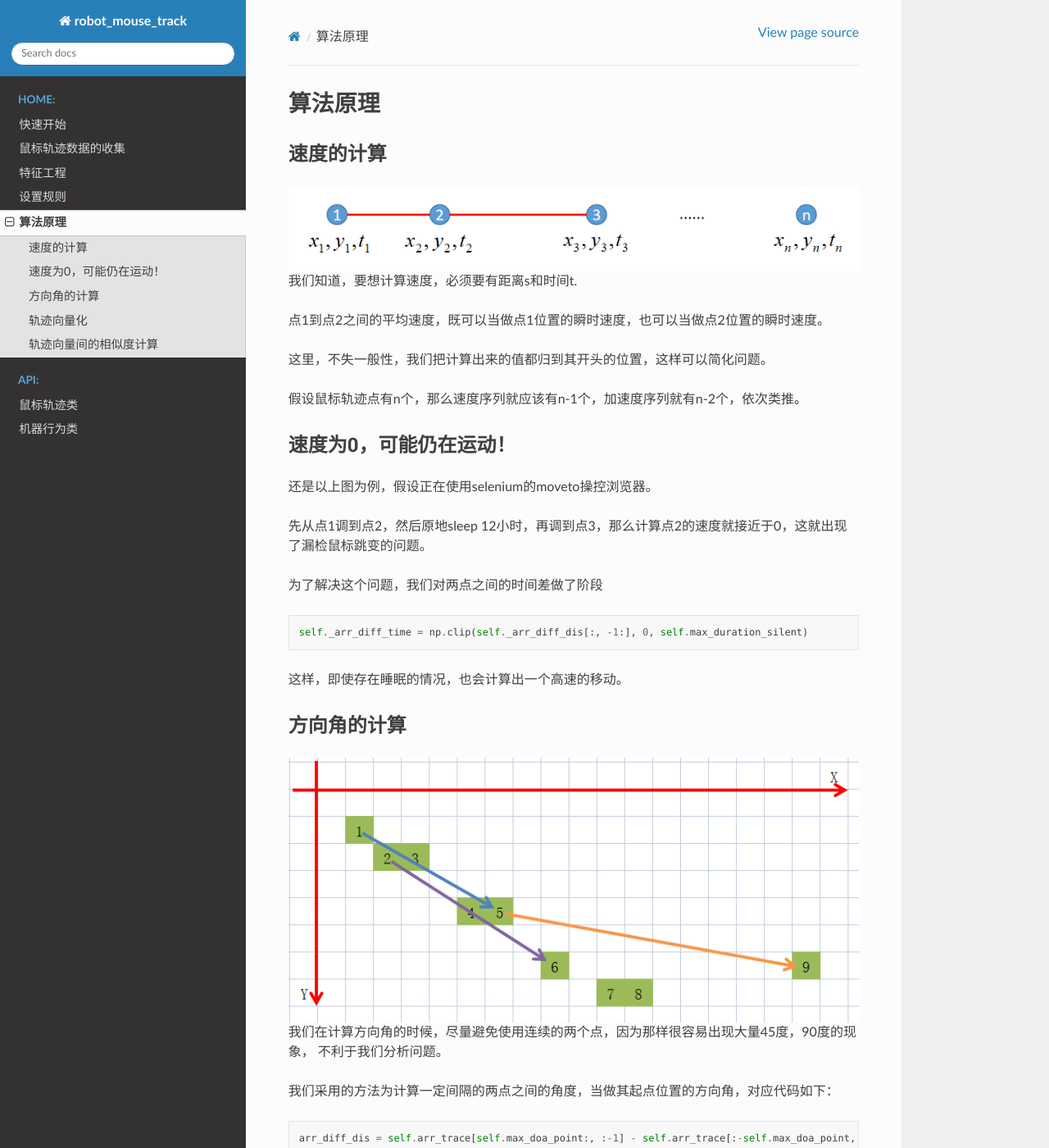
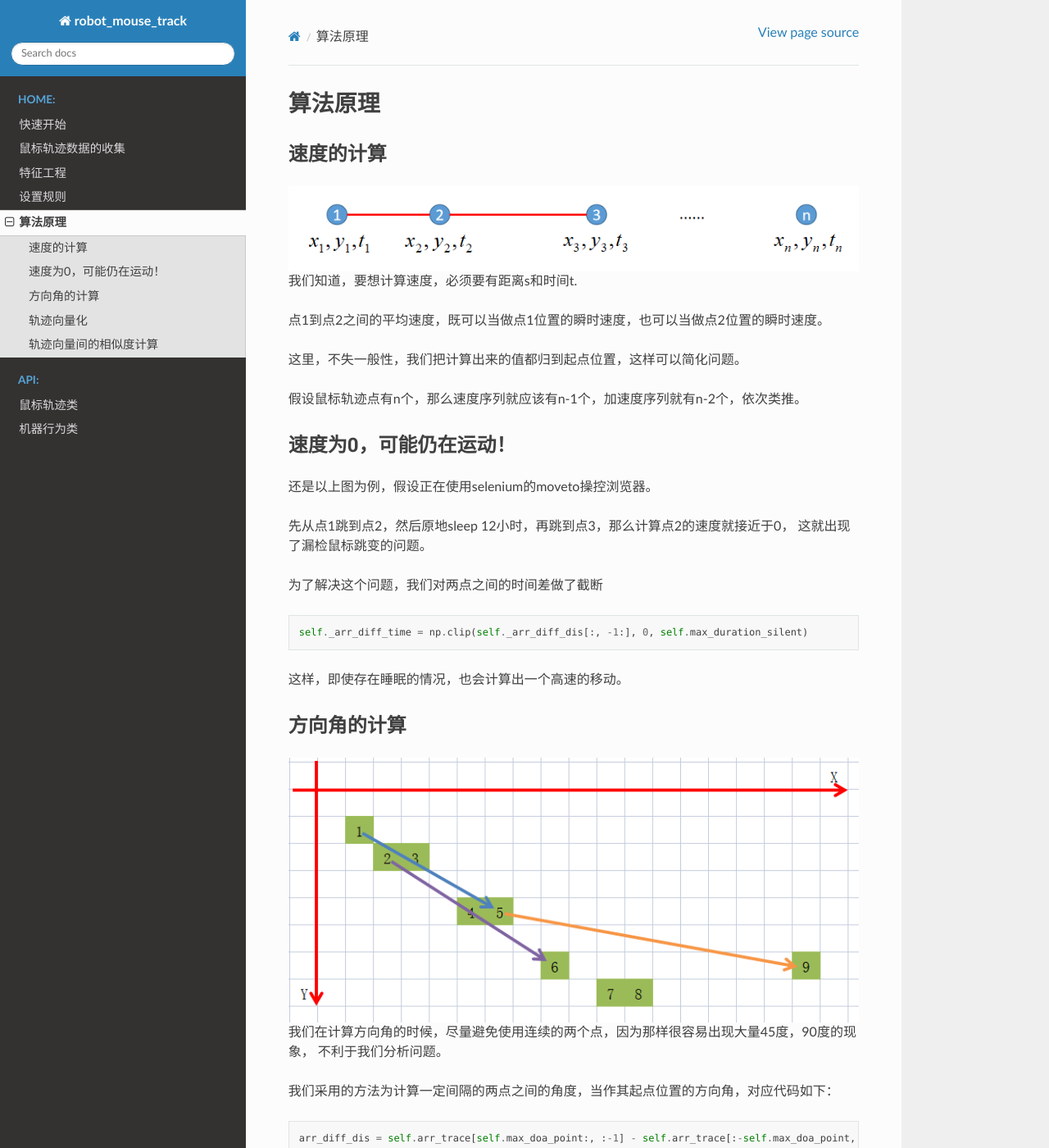
Before and after one commit to itmorn/robot-mouse-track, a Sphinx documentation site: the page built from docs/source/Algorithm.md, in a window 1280 px wide and 1400 px high. Shown: the whole window at 82% size. Built offline with Sphinx 7.4.7 and the Read the Docs theme 2.0.0, drawn with Linux system fonts in a browser that asks for light colours; some of the changed text lies outside the part shown.

Commit message:
更新文档

````diff
--- a/docs/source/Algorithm.md
+++ b/docs/source/Algorithm.md
@@ -6,16 +6,17 @@
 
 点1到点2之间的平均速度，既可以当做点1位置的瞬时速度，也可以当做点2位置的瞬时速度。
 
-这里，不失一般性，我们把计算出来的值都归到其开头的位置，这样可以简化问题。
+这里，不失一般性，我们把计算出来的值都归到起点位置，这样可以简化问题。
 
 假设鼠标轨迹点有n个，那么速度序列就应该有n-1个，加速度序列就有n-2个，依次类推。
 
 ## 速度为0，可能仍在运动！
 还是以上图为例，假设正在使用selenium的moveto操控浏览器。
 
-先从点1调到点2，然后原地sleep 12小时，再调到点3，那么计算点2的速度就接近于0，这就出现了漏检鼠标跳变的问题。
+先从点1跳到点2，然后原地sleep 12小时，再跳到点3，那么计算点2的速度就接近于0，
+这就出现了漏检鼠标跳变的问题。
 
-为了解决这个问题，我们对两点之间的时间差做了阶段
+为了解决这个问题，我们对两点之间的时间差做了截断
 
 ```python
 self._arr_diff_time = np.clip(self._arr_diff_dis[:, -1:], 0, self.max_duration_silent)
@@ -29,7 +30,7 @@ self._arr_diff_time = np.clip(self._arr_diff_dis[:, -1:], 0, self.max_duration_s
 我们在计算方向角的时候，尽量避免使用连续的两个点，因为那样很容易出现大量45度，90度的现象，
 不利于我们分析问题。
 
-我们采用的方法为计算一定间隔的两点之间的角度，当做其起点位置的方向角，对应代码如下：
+我们采用的方法为计算一定间隔的两点之间的角度，当作其起点位置的方向角，对应代码如下：
 ```python
 arr_diff_dis = self.arr_trace[self.max_doa_point:, :-1] - self.arr_trace[:-self.max_doa_point, :-1]
 ```
@@ -48,10 +49,10 @@ np.clip(arr_diff_dis[:, 1] / arr_diff_dis[:, 0], -self.max_doa_tan, self.max_doa
 - 具备一定可解释性
 
 我们采用的是直方图的方法，采用分桶的机制进行像素级别的容错。
-具体代码见 API
+具体代码见 [API](risk_motion/motion_similar.html#robot_mouse_track.risk_motion.motion_similar.calc_vec)
 
 
 ## 轨迹向量间的相似度计算
 计算向量之间相似度的方法采用的是计算分布之间的绝对值距离，
 该算法比起JS散度，计算更高效且可解释性强。
-具体代码见 API
+具体代码见 [API](risk_motion/motion_similar.html#robot_mouse_track.risk_motion.motion_similar.SimilarMotion.judge_risk)
````
Also changed, not shown: docs/source/Collect-Data.md (+2 -2 lines), docs/source/Quick-Start.md (+3 -2 lines).
